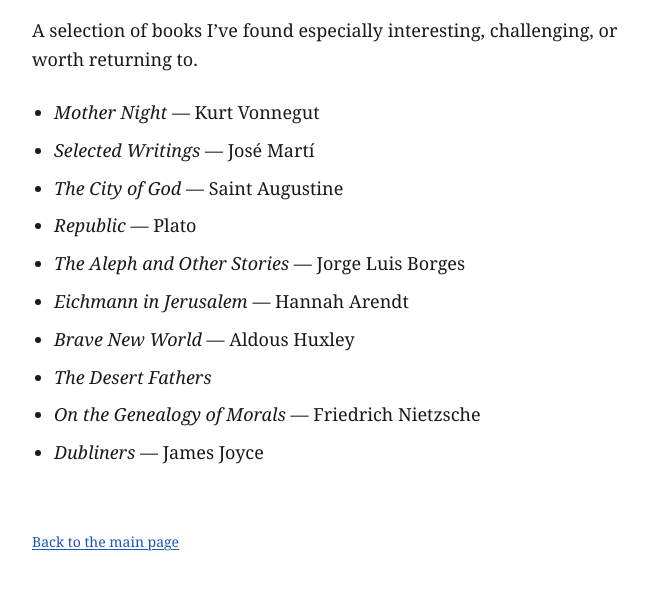
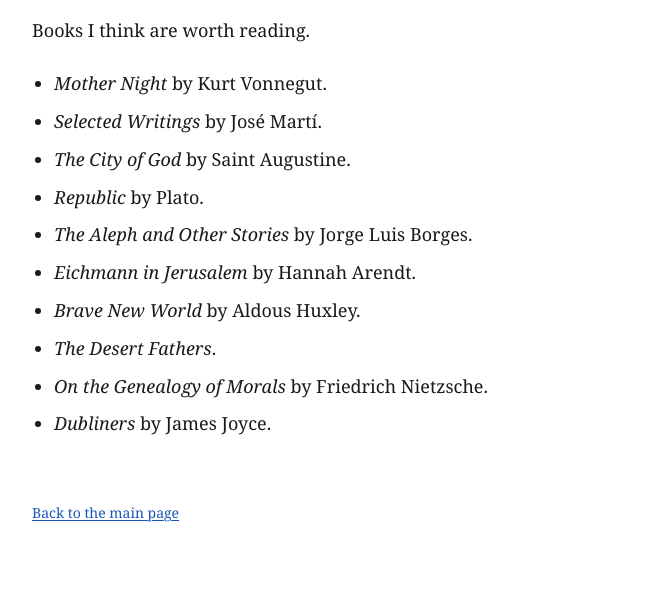
Before and after one commit to DenC-dev/DenC-dev.github.io, a plain HTML site: page books.html in a window 1280 px wide. Shown: the part 158-748 px from the top of the page, without its empty margins (288-937 px from the left). Drawn offline with Linux system fonts and the light colour scheme.

Commit message:
Polish favorite books page copy and entries

```diff
--- a/books.html
+++ b/books.html
@@ -21,18 +21,18 @@ footer{margin-top:64px;font-size:14px;color:#6b6b6b}
 <main>
 <p><a href="/">← Dennis Crowley</a></p>
 <h1>Favorite books</h1>
-<p>A selection of books I’ve found especially interesting, challenging, or worth returning to.</p>
+<p>Books I think are worth reading.</p>
 <ul>
-<li><i>Mother Night</i> — Kurt Vonnegut</li>
-<li><i>Selected Writings</i> — José Martí</li>
-<li><i>The City of God</i> — Saint Augustine</li>
-<li><i>Republic</i> — Plato</li>
-<li><i>The Aleph and Other Stories</i> — Jorge Luis Borges</li>
-<li><i>Eichmann in Jerusalem</i> — Hannah Arendt</li>
-<li><i>Brave New World</i> — Aldous Huxley</li>
-<li><i>The Desert Fathers</i></li>
-<li><i>On the Genealogy of Morals</i> — Friedrich Nietzsche</li>
-<li><i>Dubliners</i> — James Joyce</li>
+<li><i>Mother Night</i> by Kurt Vonnegut.</li>
+<li><i>Selected Writings</i> by José Martí.</li>
+<li><i>The City of God</i> by Saint Augustine.</li>
+<li><i>Republic</i> by Plato.</li>
+<li><i>The Aleph and Other Stories</i> by Jorge Luis Borges.</li>
+<li><i>Eichmann in Jerusalem</i> by Hannah Arendt.</li>
+<li><i>Brave New World</i> by Aldous Huxley.</li>
+<li><i>The Desert Fathers</i>.</li>
+<li><i>On the Genealogy of Morals</i> by Friedrich Nietzsche.</li>
+<li><i>Dubliners</i> by James Joyce.</li>
 </ul>
 <footer><a href="/">Back to the main page</a></footer>
 </main>
```
